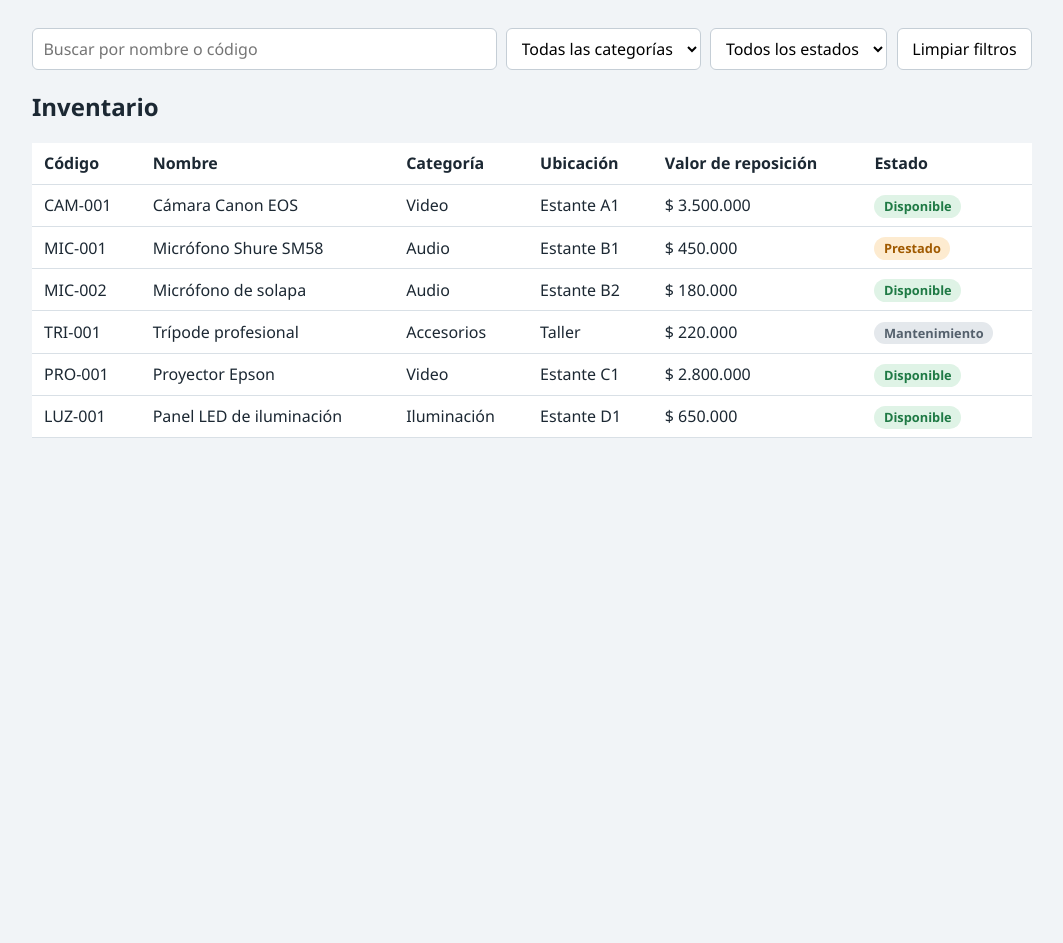
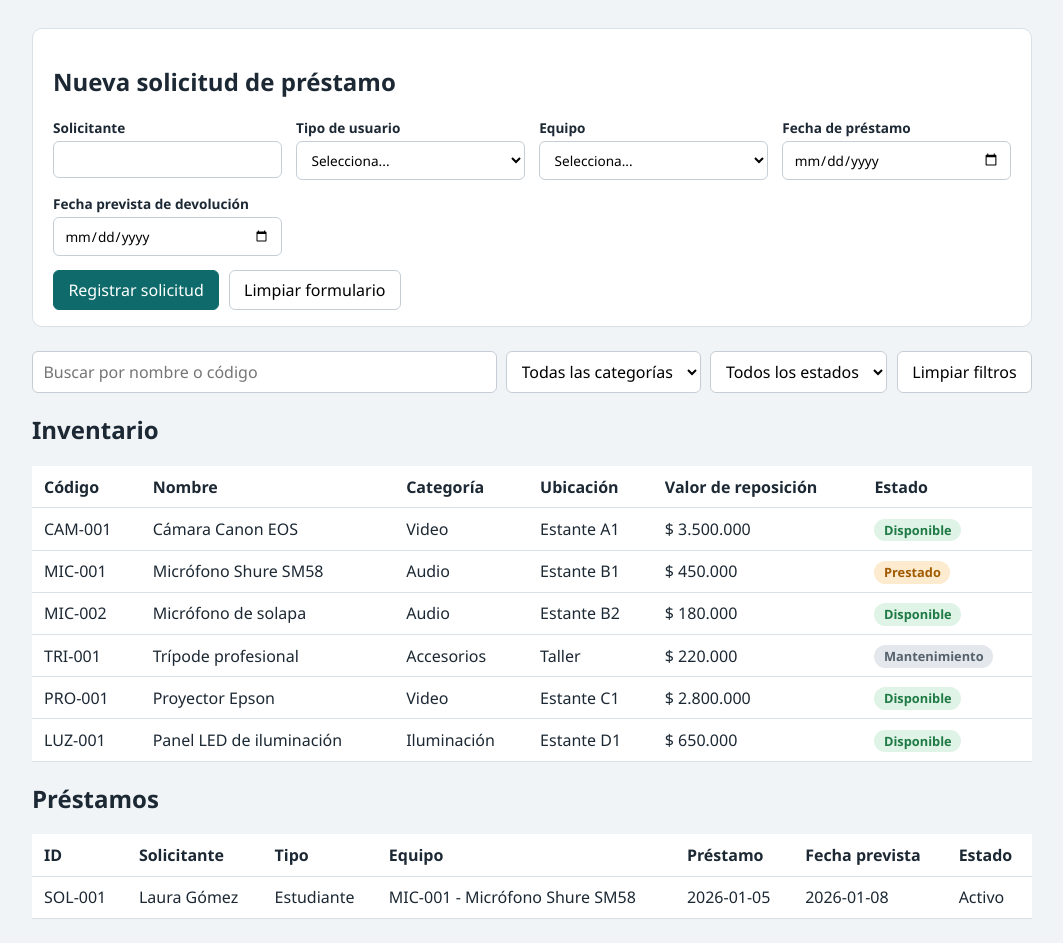
Before and after one commit to HenryDUR03/Mediatrack, a React (Vite) app: page / in a window 1280 px wide. Shown: the part 82-1025 px from the top of the page, without its empty margins (108-1171 px from the left). Before the commit the page ends 800 px from the top, so only its background shows below. Built offline with nearby package versions, Linux system fonts and the light colour scheme.

Commit message:
feat: formulario de solicitud con validaciones y reglas de prestamo

```diff
--- a/src/App.jsx
+++ b/src/App.jsx
@@ -1,6 +1,8 @@
 import { useState } from 'react'
 import Inventario from './components/Inventario'
 import FiltrosInventario from './components/FiltrosInventario'
+import FormularioSolicitud from './components/FormularioSolicitud'
+import ListaPrestamos from './components/ListaPrestamos'
 
 // Datos iniciales: 6 equipos, 4 categorías, uno en Mantenimiento
 const equiposIniciales = [
@@ -46,9 +48,49 @@ function App() {
     setEstadoFiltro('Todos')
   }
 
-  return (
+    // Genera el siguiente ID consecutivo: SOL-001, SOL-002...
+  const generarIdSolicitud = () => {
+    const numeros = solicitudes.map((s) => Number(s.id.replace('SOL-', '')))
+    const siguiente = numeros.length ? Math.max(...numeros) + 1 : 1
+    return `SOL-${String(siguiente).padStart(3, '0')}`
+  }
+
+  // Registra una solicitud aplicando las reglas de préstamo.
+  // Las reglas se validan aquí (lógica) y no solo en el formulario (interfaz).
+  const registrarSolicitud = (datos) => {
+    const equipo = equipos.find((e) => e.codigo === datos.codigoEquipo)
+
+    if (!equipo) {
+      return { ok: false, error: 'El equipo seleccionado no existe.' }
+    }
+    if (equipo.estado !== 'Disponible') {
+      return { ok: false, error: `El equipo ${equipo.codigo} no está disponible (${equipo.estado}).` }
+    }
+    const yaPrestado = solicitudes.some(
+      (s) => s.codigoEquipo === equipo.codigo && s.estado === 'Activo',
+    )
+    if (yaPrestado) {
+      return { ok: false, error: `El equipo ${equipo.codigo} ya tiene una solicitud activa.` }
+    }
+
+    const id = generarIdSolicitud()
+    const nueva = { ...datos, id, estado: 'Activo' }
+
+    // Se crean arreglos nuevos, sin modificar los originales
+    setSolicitudes([...solicitudes, nueva])
+    setEquipos(equipos.map((e) => (e.codigo === equipo.codigo ? { ...e, estado: 'Prestado' } : e)))
+
+    return { ok: true, id }
+  }
+    return (
     <div className="app">
       <h1>{import.meta.env.VITE_APP_NAME}</h1>
+
+      <FormularioSolicitud
+        equiposDisponibles={equipos.filter((e) => e.estado === 'Disponible')}
+        onRegistrar={registrarSolicitud}
+      />
+
       <FiltrosInventario
         busqueda={busqueda}
         onBusqueda={setBusqueda}
@@ -60,6 +102,8 @@ function App() {
         onLimpiar={limpiarFiltros}
       />
       <Inventario equipos={equiposFiltrados} />
+
+      <ListaPrestamos solicitudes={solicitudes} equipos={equipos} />
     </div>
   )
 }
--- a/src/components/FormularioSolicitud.jsx
+++ b/src/components/FormularioSolicitud.jsx
@@ -0,0 +1,117 @@
+import { useState } from 'react'
+
+const formVacio = {
+  solicitante: '',
+  tipoUsuario: '',
+  codigoEquipo: '',
+  fechaPrestamo: '',
+  fechaPrevista: '',
+}
+
+// Formulario para registrar una solicitud de préstamo.
+// Valida los campos y le avisa a App con onRegistrar.
+function FormularioSolicitud({ equiposDisponibles, onRegistrar }) {
+  const [form, setForm] = useState(formVacio)
+  const [errores, setErrores] = useState({})
+  const [mensaje, setMensaje] = useState(null) // { tipo: 'exito' | 'error', texto }
+
+  const manejarCambio = (e) => {
+    const { name, value } = e.target
+    setForm({ ...form, [name]: value })
+    setMensaje(null)
+  }
+
+  // Validaciones: campos completos y fecha prevista no anterior a la de préstamo
+  const validar = () => {
+    const e = {}
+    if (form.solicitante.trim() === '') e.solicitante = 'El nombre del solicitante es obligatorio.'
+    if (form.tipoUsuario === '') e.tipoUsuario = 'Selecciona el tipo de usuario.'
+    if (form.codigoEquipo === '') e.codigoEquipo = 'Selecciona un equipo.'
+    if (form.fechaPrestamo === '') e.fechaPrestamo = 'La fecha de préstamo es obligatoria.'
+    if (form.fechaPrevista === '') {
+      e.fechaPrevista = 'La fecha prevista de devolución es obligatoria.'
+    } else if (form.fechaPrestamo !== '' && form.fechaPrevista < form.fechaPrestamo) {
+      e.fechaPrevista = 'La fecha de devolución no puede ser anterior a la de préstamo.'
+    }
+    return e
+  }
+
+  const manejarEnvio = (e) => {
+    e.preventDefault()
+    const nuevosErrores = validar()
+    setErrores(nuevosErrores)
+    if (Object.keys(nuevosErrores).length > 0) return
+
+    const resultado = onRegistrar({ ...form, solicitante: form.solicitante.trim() })
+    if (resultado.ok) {
+      setMensaje({ tipo: 'exito', texto: `Solicitud ${resultado.id} registrada correctamente.` })
+      setForm(formVacio)
+    } else {
+      setMensaje({ tipo: 'error', texto: resultado.error })
+    }
+  }
+
+  // Cancelar o limpiar el formulario
+  const limpiar = () => {
+    setForm(formVacio)
+    setErrores({})
+    setMensaje(null)
+  }
+
+  return (
+    <section className="panel">
+      <h2>Nueva solicitud de préstamo</h2>
+      <form onSubmit={manejarEnvio} noValidate className="formulario">
+        <label>
+          Solicitante
+          <input name="solicitante" value={form.solicitante} onChange={manejarCambio} />
+          {errores.solicitante && <span className="error">{errores.solicitante}</span>}
+        </label>
+
+        <label>
+          Tipo de usuario
+          <select name="tipoUsuario" value={form.tipoUsuario} onChange={manejarCambio}>
+            <option value="">Selecciona...</option>
+            <option value="Estudiante">Estudiante</option>
+            <option value="Docente">Docente</option>
+          </select>
+          {errores.tipoUsuario && <span className="error">{errores.tipoUsuario}</span>}
+        </label>
+
+        <label>
+          Equipo
+          <select name="codigoEquipo" value={form.codigoEquipo} onChange={manejarCambio}>
+            <option value="">Selecciona...</option>
+            {equiposDisponibles.map((eq) => (
+              <option key={eq.codigo} value={eq.codigo}>
+                {eq.codigo} - {eq.nombre}
+              </option>
+            ))}
+          </select>
+          {errores.codigoEquipo && <span className="error">{errores.codigoEquipo}</span>}
+        </label>
+
+        <label>
+          Fecha de préstamo
+          <input type="date" name="fechaPrestamo" value={form.fechaPrestamo} onChange={manejarCambio} />
+          {errores.fechaPrestamo && <span className="error">{errores.fechaPrestamo}</span>}
+        </label>
+
+        <label>
+          Fecha prevista de devolución
+          <input type="date" name="fechaPrevista" value={form.fechaPrevista} onChange={manejarCambio} />
+          {errores.fechaPrevista && <span className="error">{errores.fechaPrevista}</span>}
+        </label>
+
+        <div className="acciones">
+          <button type="submit" className="btn btn-primario">Registrar solicitud</button>
+          <button type="button" className="btn" onClick={limpiar}>Limpiar formulario</button>
+        </div>
+      </form>
+
+      {mensaje && <p className={`mensaje mensaje-${mensaje.tipo}`}>{mensaje.texto}</p>}
+    </section>
+  )
+}
+
+export default FormularioSolicitud
--- a/src/components/ListaPrestamos.jsx
+++ b/src/components/ListaPrestamos.jsx
@@ -0,0 +1,46 @@
+// Muestra las solicitudes registradas.
+// Busca el nombre del equipo a partir del código guardado en la solicitud.
+function ListaPrestamos({ solicitudes, equipos }) {
+  const nombreEquipo = (codigo) => {
+    const equipo = equipos.find((e) => e.codigo === codigo)
+    return equipo ? equipo.nombre : codigo
+  }
+
+  return (
+    <section>
+      <h2>Préstamos</h2>
+      {solicitudes.length === 0 ? (
+        <p className="vacio">No hay solicitudes registradas.</p>
+      ) : (
+        <table className="tabla">
+          <thead>
+            <tr>
+              <th>ID</th>
+              <th>Solicitante</th>
+              <th>Tipo</th>
+              <th>Equipo</th>
+              <th>Préstamo</th>
+              <th>Fecha prevista</th>
+              <th>Estado</th>
+            </tr>
+          </thead>
+          <tbody>
+            {solicitudes.map((s) => (
+              <tr key={s.id}>
+                <td>{s.id}</td>
+                <td>{s.solicitante}</td>
+                <td>{s.tipoUsuario}</td>
+                <td>{s.codigoEquipo} - {nombreEquipo(s.codigoEquipo)}</td>
+                <td>{s.fechaPrestamo}</td>
+                <td>{s.fechaPrevista}</td>
+                <td>{s.estado}</td>
+              </tr>
+            ))}
+          </tbody>
+        </table>
+      )}
+    </section>
+  )
+}
+
+export default ListaPrestamos
--- a/src/index.css
+++ b/src/index.css
@@ -73,3 +73,74 @@ body {
   color: #55616d;
   padding: 0.75rem 0;
 }
+
+.panel {
+  background: #fff;
+  border: 1px solid #d9e0e6;
+  border-radius: 10px;
+  padding: 1rem 1.25rem;
+  margin-bottom: 1.5rem;
+}
+
+.formulario {
+  display: grid;
+  grid-template-columns: repeat(auto-fit, minmax(220px, 1fr));
+  gap: 0.9rem;
+}
+
+.formulario label {
+  display: flex;
+  flex-direction: column;
+  gap: 0.25rem;
+  font-size: 0.85rem;
+  font-weight: 600;
+}
+
+.formulario input,
+.formulario select {
+  font: inherit;
+  font-weight: 400;
+  padding: 0.5rem 0.65rem;
+  border: 1px solid #c5ced6;
+  border-radius: 6px;
+  background: #fff;
+}
+
+.error {
+  color: #b3261e;
+  font-size: 0.78rem;
+  font-weight: 400;
+}
+
+.acciones {
+  grid-column: 1 / -1;
+  display: flex;
+  gap: 0.6rem;
+}
+
+.btn-primario {
+  background: #0f6b6b;
+  border-color: #0f6b6b;
+  color: #fff;
+}
+
+.btn-primario:hover {
+  background: #0a4f4f;
+}
+
+.mensaje {
+  margin: 1rem 0 0;
+  padding: 0.6rem 0.8rem;
+  border-radius: 6px;
+  font-size: 0.9rem;
+}
+
+.mensaje-exito {
+  background: #dff3e6;
+  color: #1f7a45;
+}
+
+.mensaje-error {
+  background: #fbe3e1;
+  color: #b3261e;
+}
```
